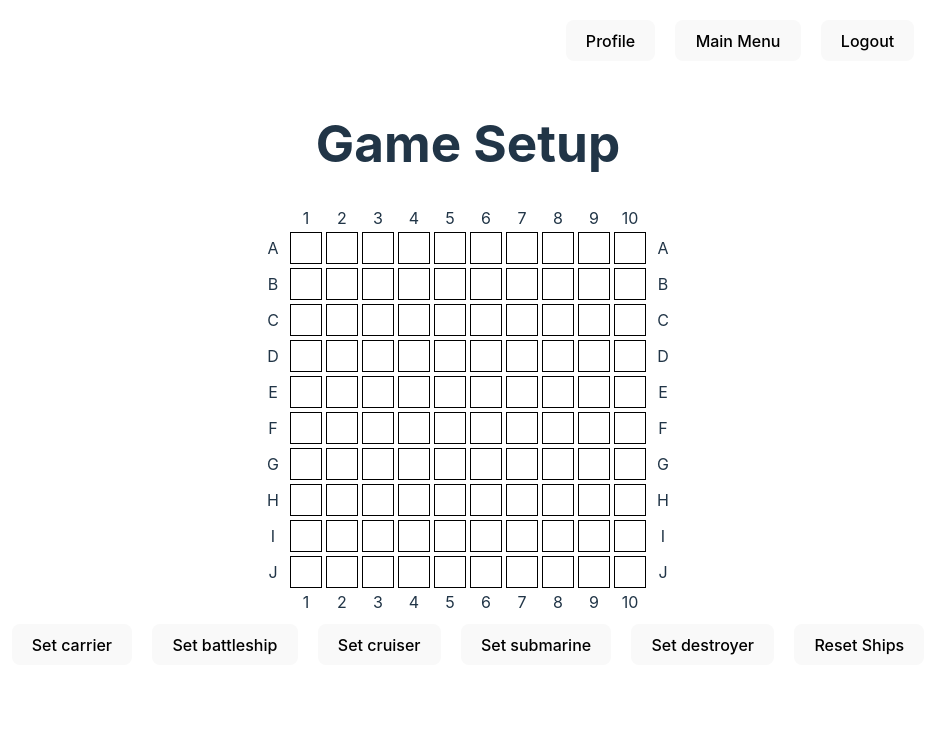
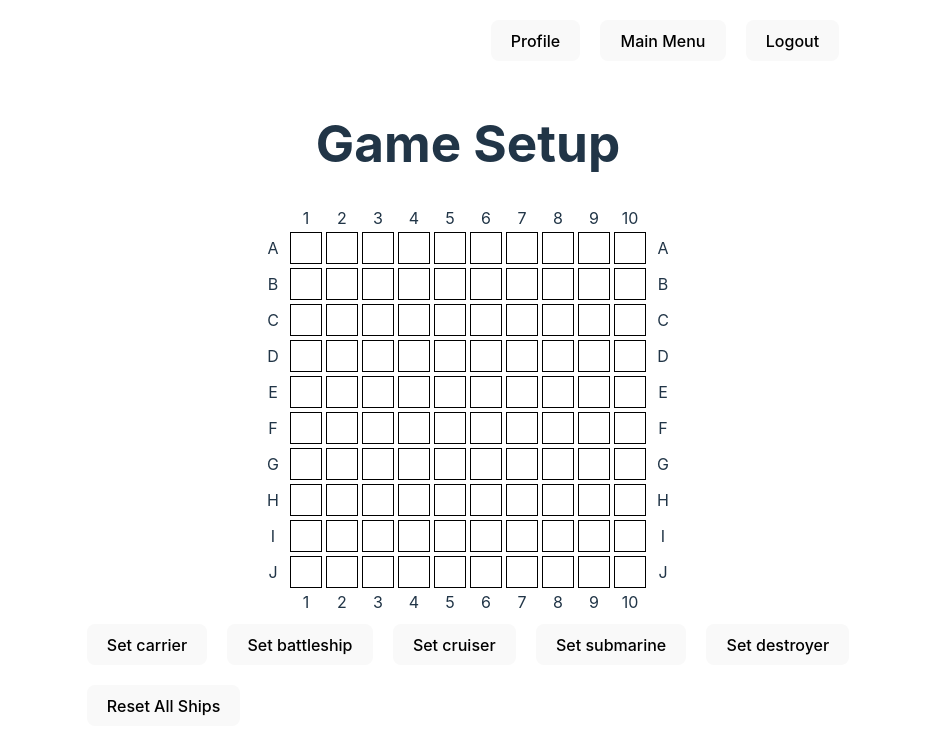
Before and after one commit to g-thedev/battleship-client, a React (Vite) app: page /game-setup in a window 1280 px wide. Shown: the top 754 px of the page, without its empty margins (172-1107 px from the left). Built offline with nearby package versions, Linux system fonts and the light colour scheme; sample sign-in values are in the browser's storage.

Commit message:
Implement reset button for each ship and a ready button

```diff
--- a/src/pages/GameSetup/index.tsx
+++ b/src/pages/GameSetup/index.tsx
@@ -54,11 +54,35 @@ const GameSetup = () => {
                 onShipPlacement={handleShipPlacement}
             />
             <div>
-                {Object.keys(shipTypes).map((shipType) => (
-                    <Button key={shipType} text={`Set ${shipType}`} onClick={() => handleShipSelection(shipType)} />
-                ))}
-                <Button text="Reset Ships" onClick={resetShips} />
+                <div>
+                    {Object.keys(shipTypes).map((shipType) => {
+                        const isPlaced = ships[shipType as keyof typeof ships].length > 0;
+                        const buttonText = isPlaced ? `Reset ${shipType}` : `Set ${shipType}`;
+                        const handleClick = () => {
+                            if (isPlaced) {
+                                // Reset only this specific ship
+                                setShips(prevShips => ({
+                                    ...prevShips,
+                                    [shipType]: []
+                                }));
+                            } else {
+                                // Handle ship selection
+                                handleShipSelection(shipType);
+                            }
+                        };
+
+                        return (
+                            <Button key={shipType} text={buttonText} onClick={handleClick} />
+                        );
+                    })}
+                </div>
+                <Button text="Reset All Ships" onClick={resetShips} />
+
+                {Object.values(ships).every(ship => ship.length > 0) && (
+                    <Button text="Ready" onClick={() => console.log('Ready')} />
+                )}
             </div>
+
         </div>
     );
 }
```
